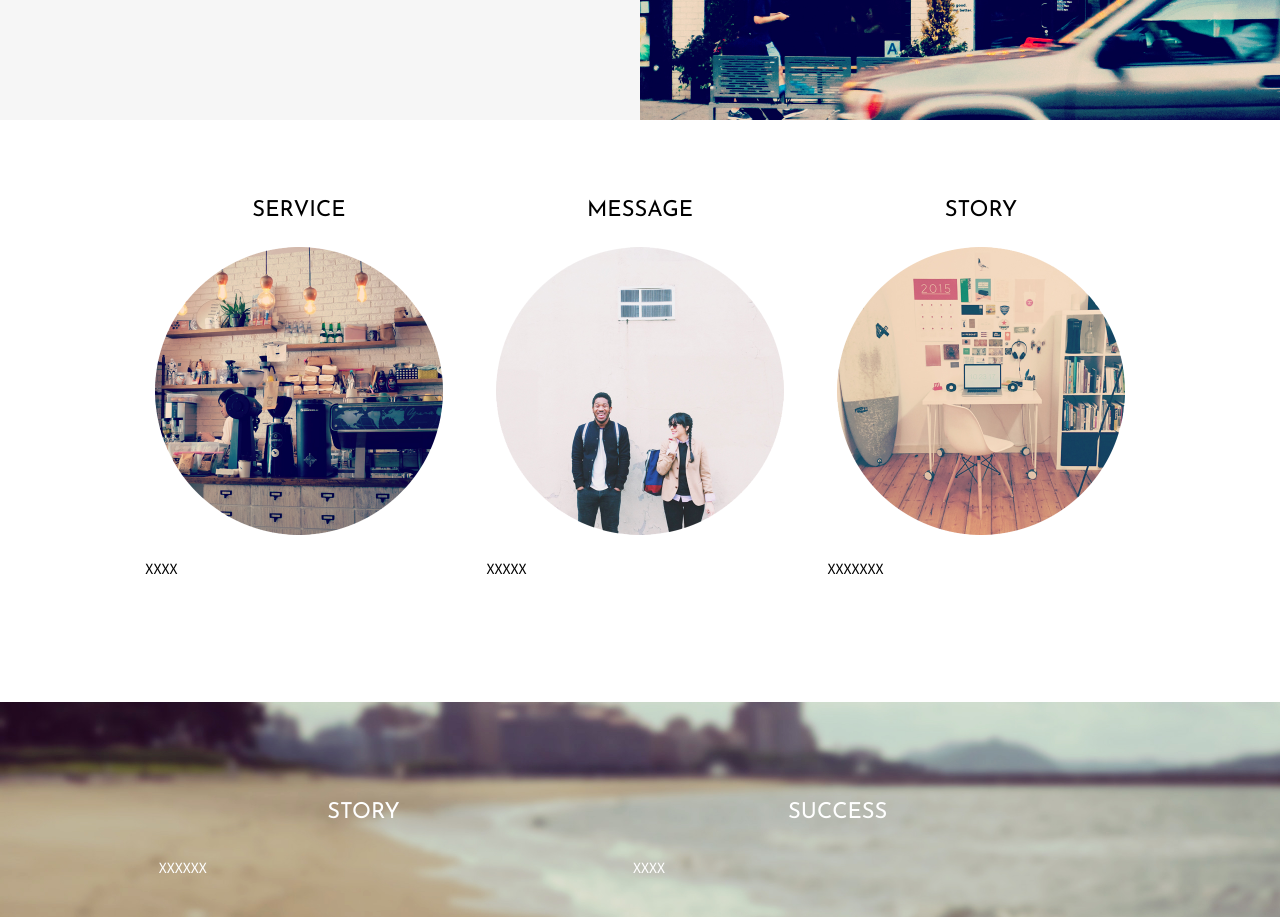
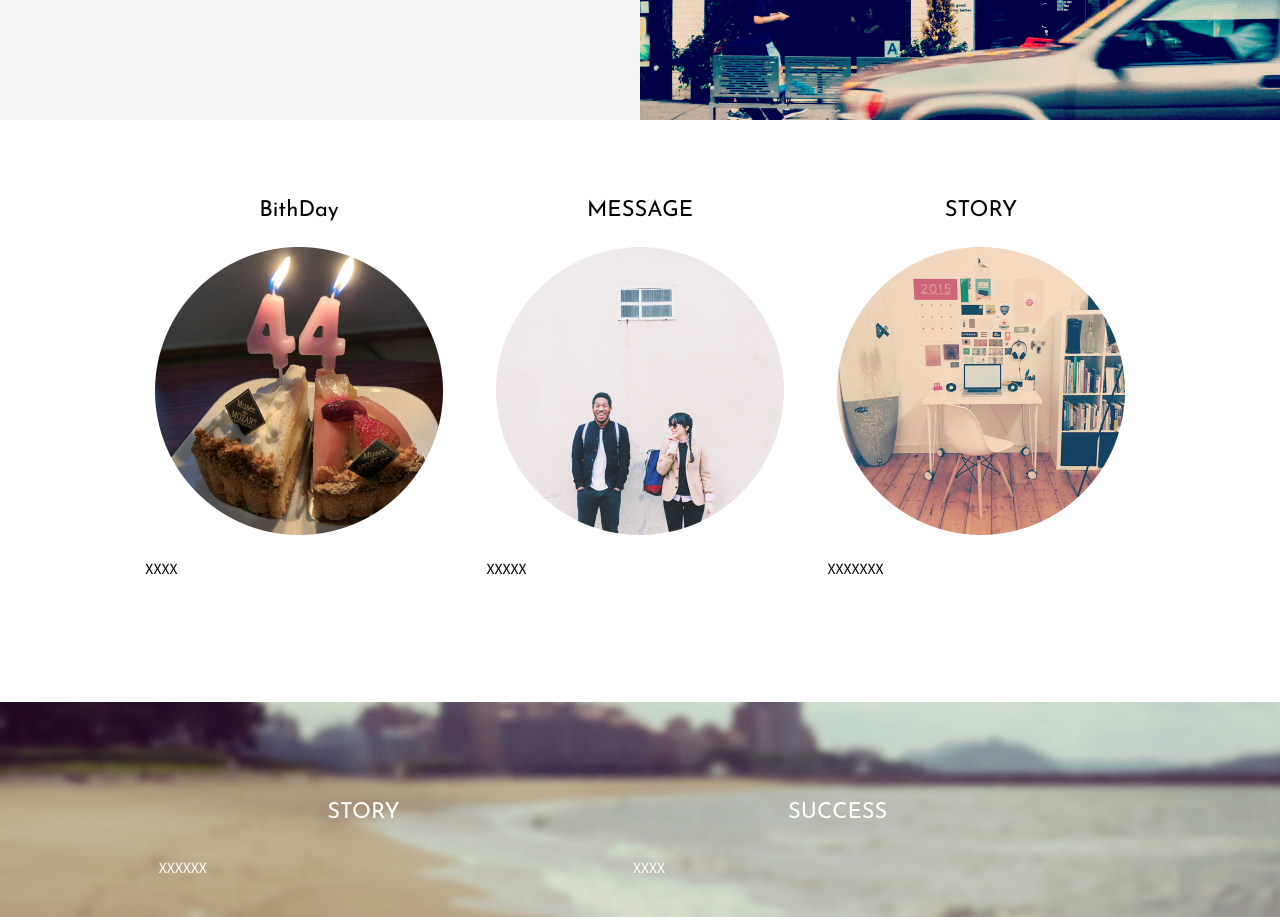
Before and after one commit to publishpage/shops, a plain HTML site: page index.html in a window 1280 px wide. Shown: the part 1360-2277 px from the top of the page. Drawn offline with nearby package versions, Linux system fonts and the light colour scheme.

Commit message:
Add files via upload

```diff
--- a/index.html
+++ b/index.html
@@ -72,8 +72,8 @@
 	<div class="inner">
 		<ul class="col3">
 			<li>
-				<h2>SERVICE</h2>
-				<img src="images/circleImg01.png" width="288" height="288" alt="">
+				<h2>BithDay</h2>
+				<img src="images/cake.png" width="288" height="288" alt="">
 				<p>XXXX</p>
 			</li>
 			<li>
```
